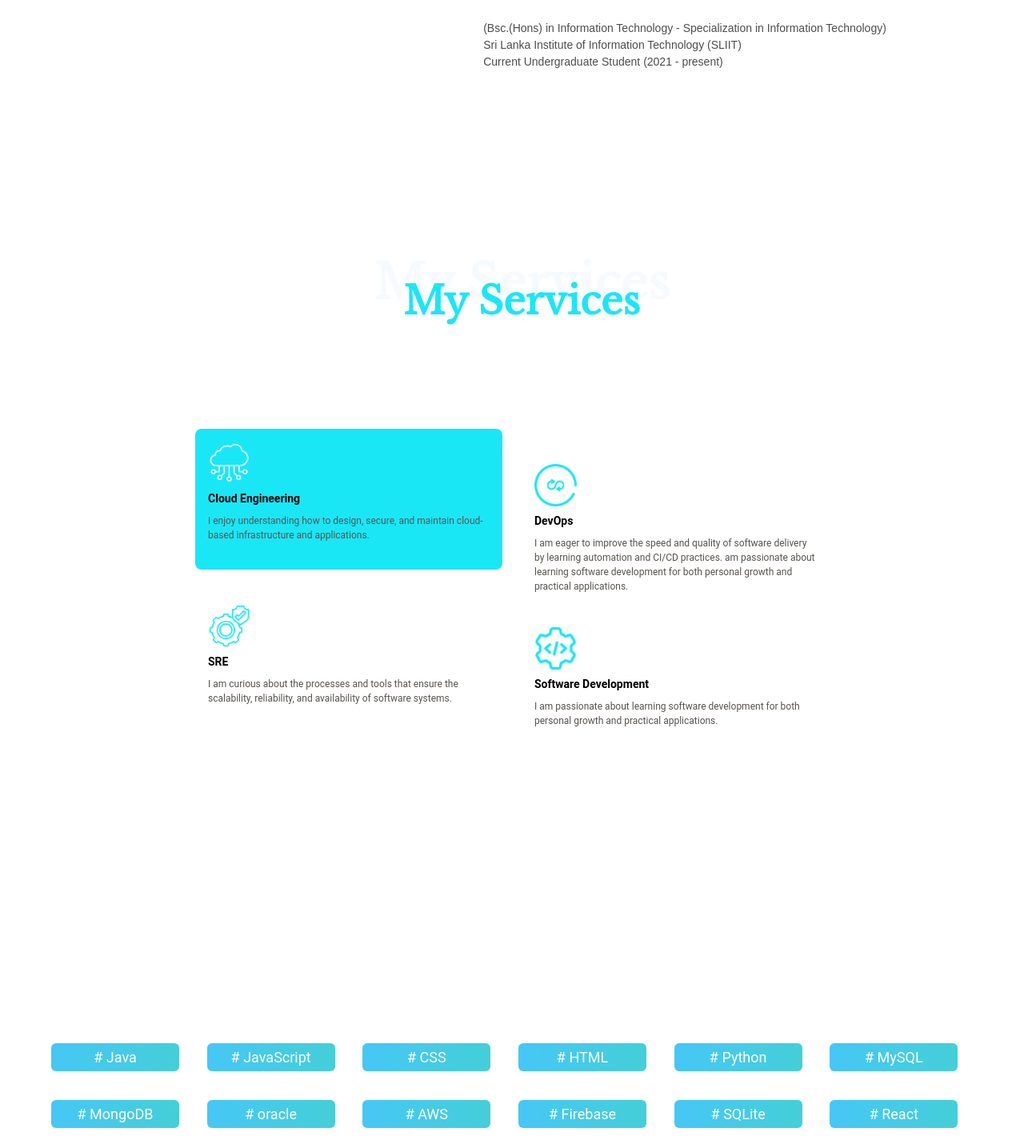
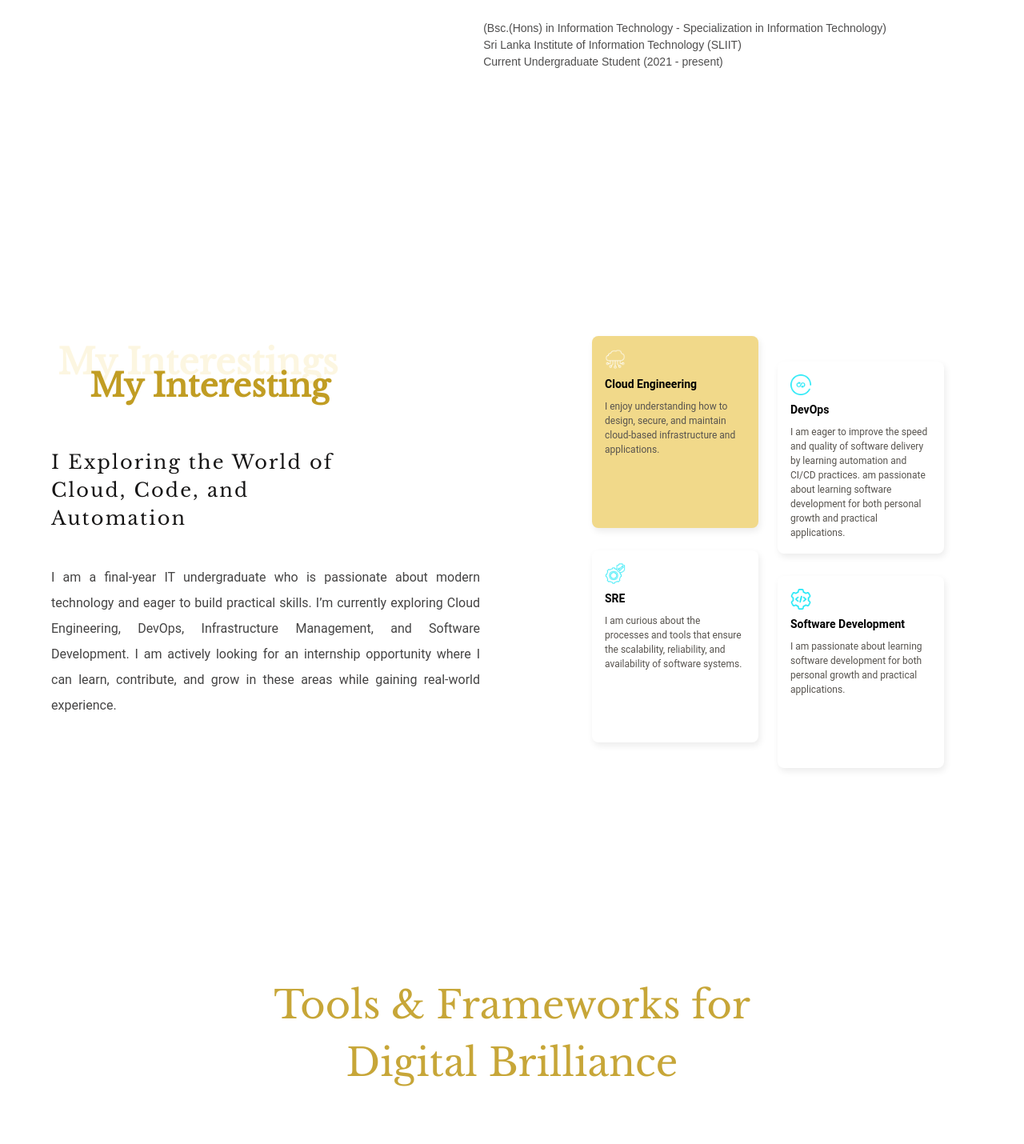
Before and after one commit to darshani-pathiranage20/My-portfolio, a React (Vite) app: page / in a window 1280 px wide. Shown: the part 1332-2762 px from the top of the page at 80% size. Built offline with nearby package versions, Linux system fonts and the light colour scheme.

Commit message:
skilla section update

```diff
--- a/src/components/Home/home.css
+++ b/src/components/Home/home.css
@@ -221,12 +221,12 @@
 .nav-link.active
 {
   background: #C19D23;
-  color: #fff;
+  color: #ffffff;
   font-weight: 600;
 }
 .nav-link:hover {
   background: #f1d98a;
-  color: #fff;
+  color: #1e1c11;
   font-weight: 600;
 }
 
@@ -270,7 +270,6 @@
   width: 340px;
   height: 420px;
   object-fit:scale-down ;
-
 
 }
 
--- a/src/components/Home/home.jsx
+++ b/src/components/Home/home.jsx
@@ -83,7 +83,7 @@ export default function Home() {
         <div className="nav-links">
           <a className={`nav-link${active === "#home" ? " active" : ""}`} href="#home">HOME</a>
           <a className={`nav-link${active === "#journal" ? " active" : ""}`} href="#about">About me</a>
-          <a className={`nav-link${active === "#cdp" ? " active" : ""}`} href="#cdp">Career Development Plan</a>
+          <a className={`nav-link${active === "#cdp" ? " active" : ""}`} href="#skills">Skills</a>
           <a className={`nav-link${active === "#certificate" ? " active" : ""}`} href="#certificate">Certificate</a>
           <a className={`nav-link${active === "#contact" ? " active" : ""}`} href="#contact">CONTACT</a>
         </div>
--- a/src/components/Skills/skill.css
+++ b/src/components/Skills/skill.css
@@ -3,22 +3,46 @@
 .skills-container {
   margin-top: 2.5rem;
   display: flex;
-  flex-direction: column;
+
   align-items: center;
   width: 100%;
+  min-height: 100%;
+
 }
 
-.skills-heading-wrapper {
-  width: 100%;
+.skills-container-left {
+  width: 50vw;
+  height: 100vh;
   display: flex;
   flex-direction: column;
   align-items: center;
+  padding-top: 5rem;
+
+}
+
+.skills-container-right {
+  width: 50vw;
+  height: 100vh;
+  display: flex;
+  justify-content: center;
+  padding-top: 7rem;
+
+}
+
+.skills-background {
+  display: flex;
+  justify-content: left;
+  align-items: first baseline;
+
+  width: 100%;
+  padding-top: 2rem;
+  padding-left: 3rem;
 }
 
 .skills-background-title {
-  font-size: 3.75rem;
+  font-size: 2.75rem;
   padding-left: 1.5rem;
-  color: #d8ebf7;
+  color: #f5d670;
   font-family: "Libre Baskerville", serif;
   font-weight: bold;
   opacity: 0.2;
@@ -29,44 +53,63 @@
   font-family: "Libre Baskerville", serif;
   font-weight: bold;
   padding-left: 1.5rem;
-  font-size: 3rem;
-  color: #1ae7f6;
+  font-size: 2.5rem;
+  color: #C19D23;
   padding-top: 2rem;
   z-index: 1;
+  padding-left: 4rem;
+}
+
+.skills-subtitle {
+  font-family: "Libre Baskerville", serif;
+  /* font-family: "raleway"; */
+  font-weight: 400;
+  padding-left: 1.5rem;
+  font-size: 1.5rem;
+  color: #161515;
+  padding-top: 0.5rem;
+  z-index: 1;
+  padding-left: 4rem;
+  padding-top: 3rem;
+  width: 100%;
+  letter-spacing: 0.09em;
+  line-height: 2.2rem;
 }
 
 .skills-description {
-  text-align: center;
-  color: #ffffff;
-  padding-top: 1.5rem;
+  text-align: justify;
+  color: #161515;
   padding-left: 1.5rem;
   opacity: 0.8;
+  margin: 2.5rem;
+  line-height: 2rem;
 }
 
-.skill-card-columns {
-  width: 100%;
+
+.skill-card-column-left {
   display: flex;
-  justify-content: center;
-  padding-top: 1.75rem;
+  flex-direction: column;
+  align-items: center;
+  gap: 0.75rem;
+
 }
 
-.skill-card-column {
+.skill-card-column-right {
+  margin-left: 1.5rem;
+  margin-top: 2rem;
   display: flex;
   flex-direction: column;
   align-items: center;
   gap: 0.75rem;
 }
 
-.skill-card-column.right {
-  margin-left: 1.5rem;
-  margin-top: 1.75rem;
-}
+
 
 .tools-title {
-  color: #ffffff;
+  color: #C19D23;
   font-size: 3rem;
   text-align: center;
-  margin-top: 6rem;
+  padding-top: 7rem;
   margin-bottom: 2.5rem;
   font-family: "Libre Baskerville", serif;
   opacity: 0.9;
@@ -74,9 +117,14 @@
 
 .skills-grid {
   display: grid;
-  grid-template-columns: repeat(6, 1fr);
-  padding: 4rem;
+  grid-template-columns: repeat(8, 1fr);
+  padding: 1rem;
   gap: 1rem;
+
+  justify-items: center;
+  align-items: center;
+  max-width: 80%;      /* set your desired max width */
+  margin: 0 auto;
 }
 
 .skills-grid-item {
@@ -84,17 +132,42 @@
   flex-direction: column;
   justify-content: center;
   width: fit-content;
-  margin-bottom: 1.25rem;
+  align-items: center;
   margin-right: 0.5rem;
+
 }
 
-.skills-grid-label {
-  color: #ffffff;
+.skills-icon-grid {
+  color: #131212;
   display: flex;
+  flex-direction: column;
   justify-content: center;
+  align-items: anchor-center;
   padding: 0.25rem 0;
-  width: 10rem;
+  width: max-content;
+    height: max-content;
   border-radius: 0.375rem;
-  background: linear-gradient(to right, #46c7f6, #44cfd8);
+  /* background: linear-gradient(to right, #f1d98a); */
   font-size: 1.125rem;
+  /* box-shadow: 0 1px 3px rgba(0, 0, 0, 0.1), 0 1px 2px rgba(0, 0, 0, 0.06); */
 }
+
+.skills-tools-container{
+  width: 100%;
+  height: 100vh;
+}
+
+.skill-icon-image {
+  width: 2.5rem;
+  height: 2.5rem;
+  margin-right: 0.5rem;
+  margin: 0.5rem;
+  display: flex;
+}
+
+.skill-icon-text {
+  font-size: 1rem;
+  color: #161515;
+  font-weight: 500;
+  text-align: center;
+}
--- a/src/components/Skills/skillcard.css
+++ b/src/components/Skills/skillcard.css
@@ -2,10 +2,11 @@
 
 .skill-card {
   padding: 1rem;
-  width: 24rem;
-  height: 11rem;
+  width: 13rem;
+  height: 15rem;
   margin-bottom: 1rem;
   border-radius: 0.5rem;
+  box-shadow: 2px 4px 8px rgba(0,0,0,0.08);
 }
 
 .skill-card-image {
--- a/src/components/Skills/skills.jsx
+++ b/src/components/Skills/skills.jsx
@@ -11,34 +11,63 @@ import SkillCard from "../Skills/SkillCard";
 
 export default function Skills() {
   const skillsArray = [
-    { language: "Java", image: "../src/assets/skills/css.png" },
-    { language: "JavaScript", image: "../src/assets/skills/css.png" },
-    { language: "CSS", image: "../src/assets/skills/css.png" },
-    { language: "HTML", image: "../src/assets/skills/css.png" },
-    { language: "Python", image: "../src/assets/skills/css.png" },
-    { language: "MySQL", image: "../src/assets/skills/css.png" },
-    { language: "MongoDB", image: "../src/assets/skills/css.png" },
-    { language: "oracle", image: "../src/assets/skills/css.png" },
-    { language: "AWS", image: "../src/assets/skills/css.png" },
-    { language: "Firebase", image: "../src/assets/skills/css.png" },
-    { language: "SQLite", image: "../src/assets/skills/css.png" },
-    { language: "React", image: "../src/assets/skills/css.png" },
-    { language: "React Native", image: "../src/assets/skills/css.png" },
-    { language: "Node js", image: "../src/assets/skills/css.png" },
-    { language: "Tailwind CSS", image: "../src/assets/skills/css.png" },
-    { language: "Express js", image: "../src/assets/skills/css.png" },
-    { language: "Postman", image: "../src/assets/skills/css.png" },
-    { language: "EXPO", image: "../src/assets/skills/css.png" },
-    { language: "VS Code", image: "../src/assets/skills/css.png" },
-    { language: "GitHub", image: "../src/assets/skills/css.png" },
+    // { language: "Java", image: "../src/assets/tools-icons/java.png" },
+    // { language: "JavaScript", image: "../src/assets/skills/css.png" },
+    // { language: "CSS", image: "../src/assets/skills/css.png" },
+    // { language: "HTML", image: "../src/assets/skills/css.png" },
+    // { language: "Python", image: "../src/assets/skills/css.png" },
+    // { language: "MySQL", image: "../src/assets/skills/css.png" },
+    // { language: "MongoDB", image: "../src/assets/skills/css.png" },
+    // { language: "oracle", image: "../src/assets/skills/css.png" },
+    // { language: "AWS", image: "../src/assets/skills/css.png" },
+    // { language: "Firebase", image: "../src/assets/skills/css.png" },
+    // { language: "SQLite", image: "../src/assets/skills/css.png" },
+    // { language: "React", image: "../src/assets/skills/css.png" },
+    // { language: "React Native", image: "../src/assets/skills/css.png" },
+    // { language: "Node js", image: "../src/assets/skills/css.png" },
+    // { language: "Tailwind CSS", image: "../src/assets/skills/css.png" },
+    // { language: "Express js", image: "../src/assets/skills/css.png" },
+    // { language: "Postman", image: "../src/assets/skills/css.png" },
+    // { language: "EXPO", image: "../src/assets/skills/css.png" },
+    // { language: "VS Code", image: "../src/assets/skills/css.png" },
+    // { language: "GitHub", image: "../src/assets/skills/css.png" },
+
+
+    { language: "Java", image: "../src/assets/tools-icons/java.png" },
+    { language: "Java", image: "../src/assets/tools-icons/java.png" },
+    { language: "Java", image: "../src/assets/tools-icons/java.png" },
+    { language: "Java", image: "../src/assets/tools-icons/java.png" },
+    { language: "Java", image: "../src/assets/tools-icons/java.png" },
+    { language: "Java", image: "../src/assets/tools-icons/java.png" },
+    { language: "Java", image: "../src/assets/tools-icons/java.png" },
+    { language: "Java", image: "../src/assets/tools-icons/java.png" },
+    { language: "Java", image: "../src/assets/tools-icons/java.png" },
+    { language: "Java", image: "../src/assets/tools-icons/java.png" },
+    { language: "Java", image: "../src/assets/tools-icons/java.png" },
+    { language: "Java", image: "../src/assets/tools-icons/java.png" },
+    { language: "Java", image: "../src/assets/tools-icons/java.png" },
+    { language: "Java", image: "../src/assets/tools-icons/java.png" },
+    { language: "Java", image: "../src/assets/tools-icons/java.png" },
+    { language: "Java", image: "../src/assets/tools-icons/java.png" },
+    { language: "Java", image: "../src/assets/tools-icons/java.png" },
+    { language: "Java", image: "../src/assets/tools-icons/java.png" },
+    { language: "Java", image: "../src/assets/tools-icons/java.png" },
+    { language: "Java", image: "../src/assets/tools-icons/java.png" },
+    { language: "Java", image: "../src/assets/tools-icons/java.png" },
+    { language: "Java", image: "../src/assets/tools-icons/java.png" },
   ];
 
   return (
     <div>
       <div className="skills-container">
-        <div className="skills-heading-wrapper">
-          <p className="skills-background-title">My Services</p>
-          <p className="skills-title">My Services</p>
+        <div className="skills-container-left">
+         <div className="skills-background">
+           <p className="skills-background-title">My Interestings</p>
+          <p className="skills-title">My Interesting</p>
+         </div>
+          <div className="skills-subtitle">
+            <p>I Exploring the World of <br/> Cloud, Code, and <br/> Automation</p>
+          </div>
           <div className="skills-description">
             <p>
               I am a final-year IT undergraduate who is passionate about modern
@@ -51,14 +80,14 @@ export default function Skills() {
           </div>
         </div>
 
-        <div className="skill-card-columns">
-          <div className="skill-card-column">
+        <div className="skills-container-right">
+          <div className="skill-card-column-left">
             <SkillCard
               image={CloudIcon}
               title="Cloud Engineering"
               description="I enjoy understanding how to design, secure, and maintain
                 cloud-based infrastructure and applications."
-              color="#1ae7f6"
+              color="#f1d98a"
             />
             <SkillCard
               image={SreIcon}
@@ -68,7 +97,7 @@ export default function Skills() {
             />
           </div>
 
-          <div className="skill-card-column right">
+          <div className="skill-card-column-right">
             <SkillCard
               image={DevOpsIcon}
               title="DevOps"
@@ -93,8 +122,9 @@ export default function Skills() {
         <div className="skills-grid">
           {skillsArray.map((item, index) => (
             <div key={index} className="skills-grid-item">
-              <div className="skills-grid-label">
-                <p>{"# "}{item.language}</p>
+              <div className="skills-icon-grid">
+                <img  className="skill-icon-image" src={item.image} />
+                <p className="skill-icon-text">{item.language}</p>
               </div>
             </div>
           ))}
```
Also changed, not shown: src/assets/tools-icons/java (1).png (added), src/assets/tools-icons/java.png (added).
